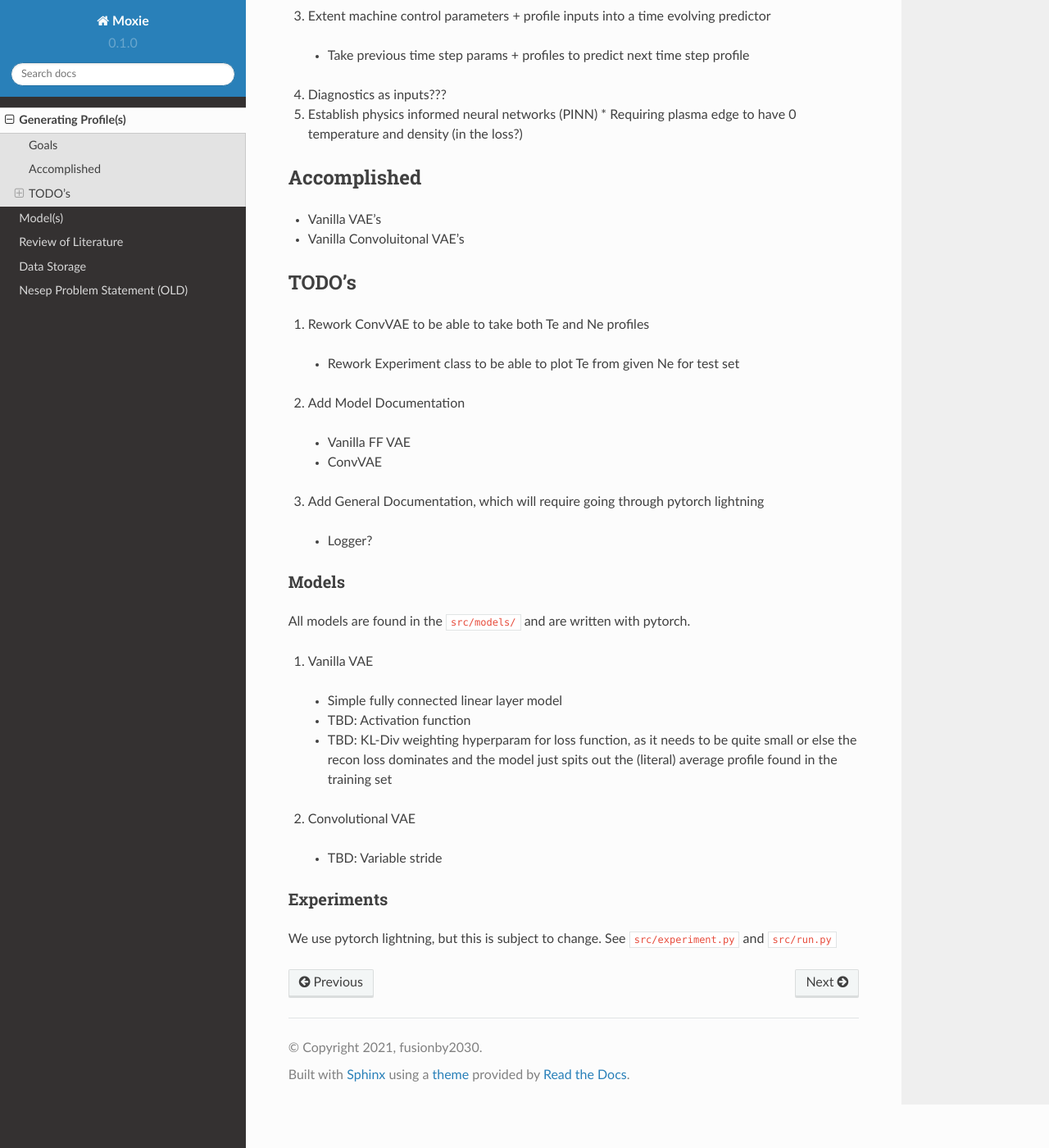
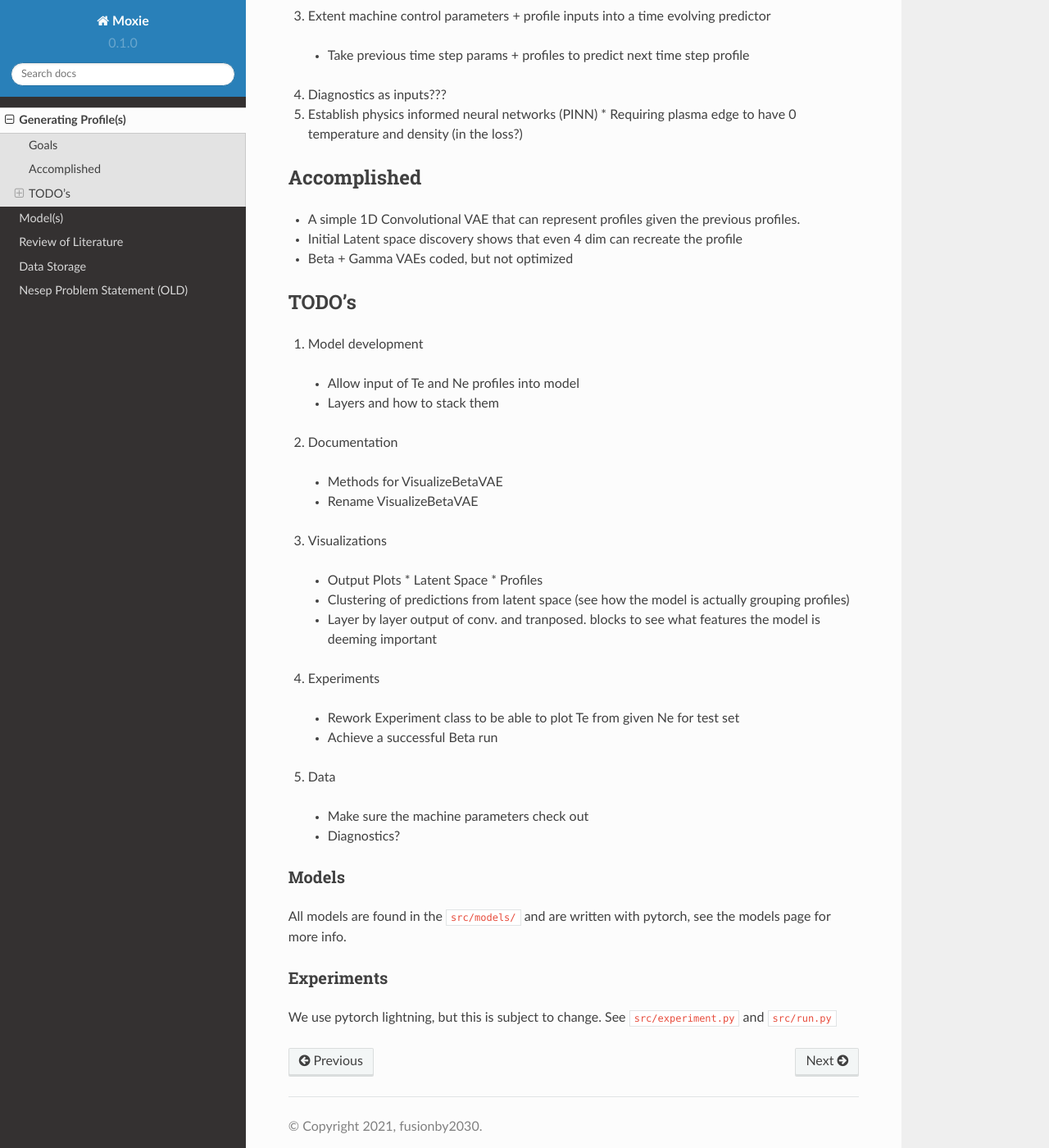
Before and after one commit to fusionby2030/moxie, a Sphinx documentation site: the page built from docs/source/predicting_profiles.rst, in a window 1280 px wide and 1400 px high, scrolled down 592 px. Shown: the whole window at 82% size. Built offline with Sphinx 7.4.7 and the Read the Docs theme 2.0.0, drawn with Linux system fonts in a browser that asks for light colours.

Commit message:
Update the models and docs

```diff
--- a/docs/source/conf.py
+++ b/docs/source/conf.py
@@ -37,7 +37,7 @@ epub_show_urls = 'footnote'
 
 napoleon_google_docstring = False
 napoleon_numpy_docstring = True
-autodoc_inherit_docstrings = False
+autodoc_inherit_docstrings = False # This disables the pytorch and other documentation from appearing!
 
 autodoc_mock_imports = ['torch', 'pytorch-lightning', 'numpy', 'matplotlib', 'sklearn']
 import os
--- a/docs/source/models.rst
+++ b/docs/source/models.rst
@@ -53,7 +53,7 @@ Current Models
 --------------
 
 .. autoclass:: moxie.models.BaseVAE
-  :members: __init__, encode, decode, sample, generate, forward, loss_function
+  :members:
   :inherited-members:
   :exclude-members:
 
--- a/docs/source/predicting_profiles.rst
+++ b/docs/source/predicting_profiles.rst
@@ -23,38 +23,45 @@ Goals
 Accomplished
 ~~~~~~~~~~~~~~~
 
-* Vanilla VAE's
-* Vanilla Convoluitonal VAE's
+* A simple 1D Convolutional VAE that can represent profiles given the previous profiles.
+* Initial Latent space discovery shows that even 4 dim can recreate the profile
+* Beta + Gamma VAEs coded, but not optimized
 
 TODO's
 ~~~~~~~~~~
 
-1. Rework ConvVAE to be able to take both Te and Ne profiles
+1. Model development
+
+  * Allow input of Te and Ne profiles into model
+  * Layers and how to stack them
+
+2. Documentation
+
+  * Methods for VisualizeBetaVAE
+  * Rename VisualizeBetaVAE
+
+3. Visualizations
+
+  * Output Plots
+    * Latent Space
+    * Profiles
+  * Clustering of predictions from latent space (see how the model is actually grouping profiles)
+  * Layer by layer output of conv. and tranposed. blocks to see what features the model is deeming important
+
+4. Experiments
 
   * Rework Experiment class to be able to plot Te from given Ne for test set
+  * Achieve a successful Beta run
 
-2. Add Model Documentation
-  * Vanilla FF VAE
-  * ConvVAE
+5. Data
 
-3. Add General Documentation, which will require going through pytorch lightning
-  * Logger?
-
+  * Make sure the machine parameters check out
+  * Diagnostics?
 
 Models
 -------
 
-All models are found in the :file:`src/models/` and are written with pytorch.
-
-1. Vanilla VAE
-
-  * Simple fully connected linear layer model
-  * TBD: Activation function
-  * TBD: KL-Div weighting hyperparam for loss function, as it needs to be quite small or else the recon loss dominates and the model just spits out the (literal) average profile found in the training set
-
-2. Convolutional VAE
-
-  * TBD: Variable stride
+All models are found in the :file:`src/models/` and are written with pytorch, see the models page for more info.
 
 
 Experiments
```
Also changed, not shown: docs/source/images/end_goal.svg.png (added), 1 other file.
